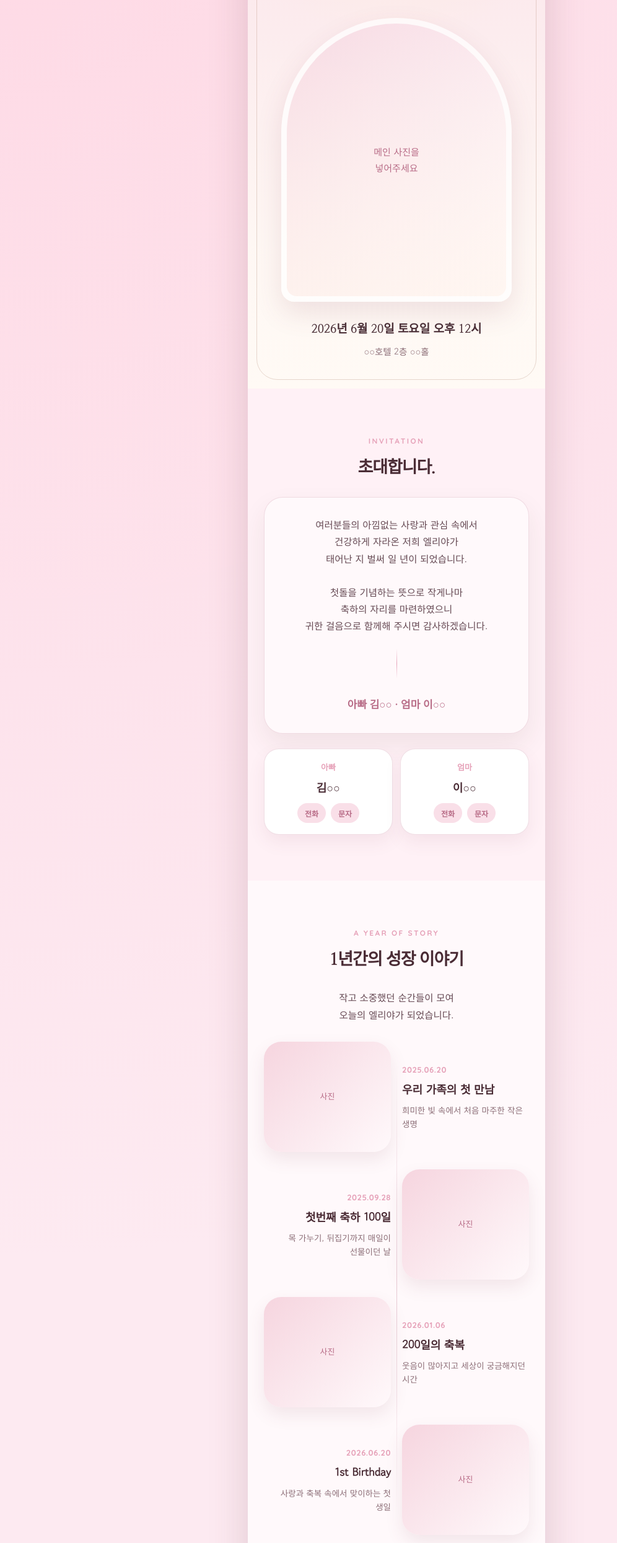
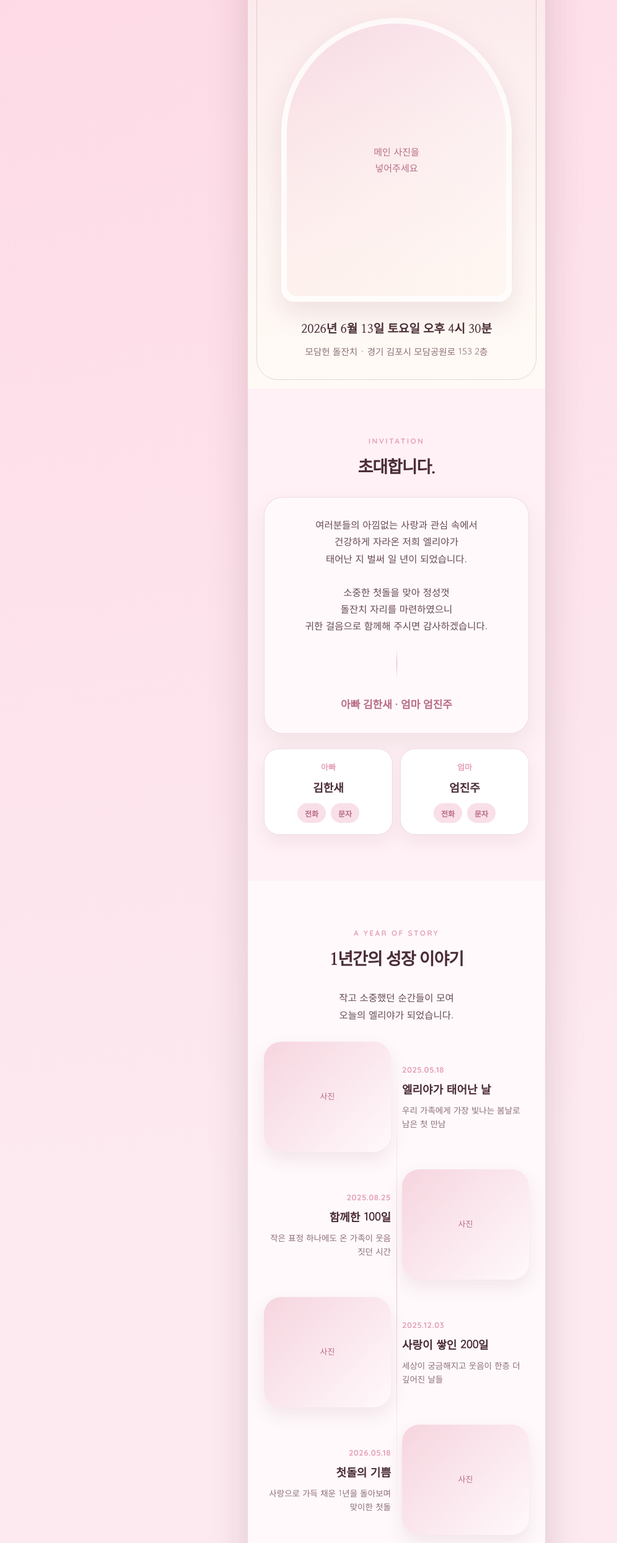
Before and after one commit to pinktabit/first-birthday-invitation, a plain HTML site: page index.html in a window 1280 px wide. Shown: the part 307-2797 px from the top of the page at 62% size, without its empty margins (0-996 px from the left). Drawn offline with Linux system fonts and the light colour scheme.

Commit message:
Update invitation text details

```diff
--- a/index.html
+++ b/index.html
@@ -11,7 +11,7 @@
     <section class="hero" id="home">
       <div class="hero-top">
         <div class="hero-small">First Birthday Invitation</div>
-        <h1>엘리야의<br />첫번째 생일</h1>
+        <h1>엘리야의<br />돌잔치</h1>
         <div class="hero-name">김엘리야</div>
 
         <div class="main-photo-wrap">
@@ -23,8 +23,8 @@
       </div>
 
       <div class="hero-bottom">
-        <p class="date-text">2026년 6월 20일 토요일 오후 12시</p>
-        <p class="place-text">○○호텔 2층 ○○홀</p>
+        <p class="date-text">2026년 6월 13일 토요일 오후 4시 30분</p>
+        <p class="place-text">모담헌 돌잔치 · 경기 김포시 모담공원로 153 2층</p>
       </div>
     </section>
 
@@ -36,18 +36,18 @@
           여러분들의 아낌없는 사랑과 관심 속에서<br />
           건강하게 자라온 저희 엘리야가<br />
           태어난 지 벌써 일 년이 되었습니다.<br /><br />
-          첫돌을 기념하는 뜻으로 작게나마<br />
-          축하의 자리를 마련하였으니<br />
+          소중한 첫돌을 맞아 정성껏<br />
+          돌잔치 자리를 마련하였으니<br />
           귀한 걸음으로 함께해 주시면 감사하겠습니다.
         </p>
         <div class="deco-line"></div>
-        <p class="parents">아빠 김○○ · 엄마 이○○</p>
+        <p class="parents">아빠 김한새 · 엄마 엄진주</p>
       </div>
 
       <div class="contact-grid">
         <div class="contact-card">
           <div class="contact-role">아빠</div>
-          <div class="contact-name">김○○</div>
+          <div class="contact-name">김한새</div>
           <div class="pill-row">
             <a class="pill" href="tel:010-0000-0000">전화</a>
             <a class="pill" href="sms:010-0000-0000">문자</a>
@@ -55,7 +55,7 @@
         </div>
         <div class="contact-card">
           <div class="contact-role">엄마</div>
-          <div class="contact-name">이○○</div>
+          <div class="contact-name">엄진주</div>
           <div class="pill-row">
             <a class="pill" href="tel:010-0000-0000">전화</a>
             <a class="pill" href="sms:010-0000-0000">문자</a>
@@ -76,9 +76,9 @@
             사진
           </div>
           <div class="story-copy">
-            <div class="story-date">2025.06.20</div>
-            <div class="story-title">우리 가족의 첫 만남</div>
-            <div class="story-desc">희미한 빛 속에서 처음 마주한 작은 생명</div>
+            <div class="story-date">2025.05.18</div>
+            <div class="story-title">엘리야가 태어난 날</div>
+            <div class="story-desc">우리 가족에게 가장 빛나는 봄날로 남은 첫 만남</div>
           </div>
         </div>
 
@@ -88,9 +88,9 @@
             사진
           </div>
           <div class="story-copy">
-            <div class="story-date">2025.09.28</div>
-            <div class="story-title">첫번째 축하 100일</div>
-            <div class="story-desc">목 가누기, 뒤집기까지 매일이 선물이던 날</div>
+            <div class="story-date">2025.08.25</div>
+            <div class="story-title">함께한 100일</div>
+            <div class="story-desc">작은 표정 하나에도 온 가족이 웃음 짓던 시간</div>
           </div>
         </div>
 
@@ -100,9 +100,9 @@
             사진
           </div>
           <div class="story-copy">
-            <div class="story-date">2026.01.06</div>
-            <div class="story-title">200일의 축복</div>
-            <div class="story-desc">웃음이 많아지고 세상이 궁금해지던 시간</div>
+            <div class="story-date">2025.12.03</div>
+            <div class="story-title">사랑이 쌓인 200일</div>
+            <div class="story-desc">세상이 궁금해지고 웃음이 한층 더 깊어진 날들</div>
           </div>
         </div>
 
@@ -112,9 +112,9 @@
             사진
           </div>
           <div class="story-copy">
-            <div class="story-date">2026.06.20</div>
-            <div class="story-title">1st Birthday</div>
-            <div class="story-desc">사랑과 축복 속에서 맞이하는 첫 생일</div>
+            <div class="story-date">2026.05.18</div>
+            <div class="story-title">첫돌의 기쁨</div>
+            <div class="story-desc">사랑으로 가득 채운 1년을 돌아보며 맞이한 첫돌</div>
           </div>
         </div>
       </div>
@@ -122,8 +122,8 @@
 
     <section class="section" id="date">
       <div class="kicker">Birthday Date</div>
-      <h2 class="title">2026년 6월 20일</h2>
-      <p class="desc">엘리야의 첫 생일파티에 초대합니다.</p>
+      <h2 class="title">2026년 6월 13일</h2>
+      <p class="desc">엘리야의 돌잔치에 초대합니다.</p>
 
       <div class="calendar-card">
         <div class="calendar-head">
@@ -133,8 +133,8 @@
         <div class="calendar-grid">
           <span class="day-name">일</span><span class="day-name">월</span><span class="day-name">화</span><span class="day-name">수</span><span class="day-name">목</span><span class="day-name">금</span><span class="day-name">토</span>
           <span></span><span>1</span><span>2</span><span>3</span><span>4</span><span>5</span><span>6</span>
-          <span>7</span><span>8</span><span>9</span><span>10</span><span>11</span><span>12</span><span>13</span>
-          <span>14</span><span>15</span><span>16</span><span>17</span><span>18</span><span>19</span><span class="active">20</span>
+          <span>7</span><span>8</span><span>9</span><span>10</span><span>11</span><span>12</span><span class="active">13</span>
+          <span>14</span><span>15</span><span>16</span><span>17</span><span>18</span><span>19</span><span>20</span>
           <span>21</span><span>22</span><span>23</span><span>24</span><span>25</span><span>26</span><span>27</span>
           <span>28</span><span>29</span><span>30</span><span></span><span></span><span></span><span></span>
         </div>
@@ -159,8 +159,8 @@
             아빠
           </div>
           <div class="family-role">아빠</div>
-          <div class="family-name">김○○</div>
-          <div class="tag">#슈퍼맨</div>
+          <div class="family-name">김한새</div>
+          <div class="tag">#오빠같은 아빠</div>
         </div>
         <div class="family-card">
           <div class="family-photo">
@@ -168,8 +168,8 @@
             엄마
           </div>
           <div class="family-role">엄마</div>
-          <div class="family-name">이○○</div>
-          <div class="tag">#사랑나무</div>
+          <div class="family-name">엄진주</div>
+          <div class="tag">#</div>
         </div>
         <div class="family-card">
           <div class="family-photo">
@@ -190,7 +190,7 @@
       <div class="qa-wrap">
         <div class="qa">
           <div class="q">Q. 태명은 무엇이었나요?</div>
-          <div class="a">엘리야의 태명은 “○○”였어요. 언제나 건강하고 밝게 자라길 바라는 마음을 담았습니다.</div>
+          <div class="a">엘리야의 태명은 “자두”였어요. 그때는 유독 자두만 맛있게 느껴져서 자연스럽게 붙여진 이름인데, 지금도 그 시절을 떠올리면 가장 먼저 생각나는 다정한 애칭이 되었답니다.</div>
         </div>
         <div class="qa">
           <div class="q">Q. 어떤 아이로 자라길 바라나요?</div>
@@ -222,8 +222,8 @@
       <h2 class="title">오시는 길</h2>
 
       <div class="location-card">
-        <div class="location-title">○○호텔 2층 ○○홀</div>
-        <div class="location-address">서울특별시 ○○구 ○○로 00<br />안내 전화 02-0000-0000</div>
+        <div class="location-title">모담헌 돌잔치</div>
+        <div class="location-address">경기 김포시 모담공원로 153 2층</div>
         <div class="map-placeholder">약도 / 지도 영역</div>
         <div class="button-grid">
           <a class="btn" href="https://map.kakao.com/" target="_blank">카카오맵으로 보기</a>
@@ -270,7 +270,7 @@
 
     <footer>
       <p>귀한 걸음으로 함께해 주셔서 감사합니다.</p>
-      <p>아빠 김○○ · 엄마 이○○ 드림</p>
+      <p>아빠 김한새 · 엄마 엄진주 드림</p>
     </footer>
   </main>
   <div id="toast" class="toast" role="status" aria-live="polite"></div>
--- a/script.js
+++ b/script.js
@@ -1,5 +1,5 @@
 // 여기 수정: 실제 행사 날짜/시간으로 바꾸면 카운트다운이 자동으로 계산됩니다.
-const PARTY_DATE_TIME = "2026-06-20T12:00:00";
+const PARTY_DATE_TIME = "2026-06-13T16:30:00";
 
 // 여기 수정: Google Form 주소가 생기면 # 대신 넣어 주세요.
 const GOOGLE_FORM_URL = "#";
```
